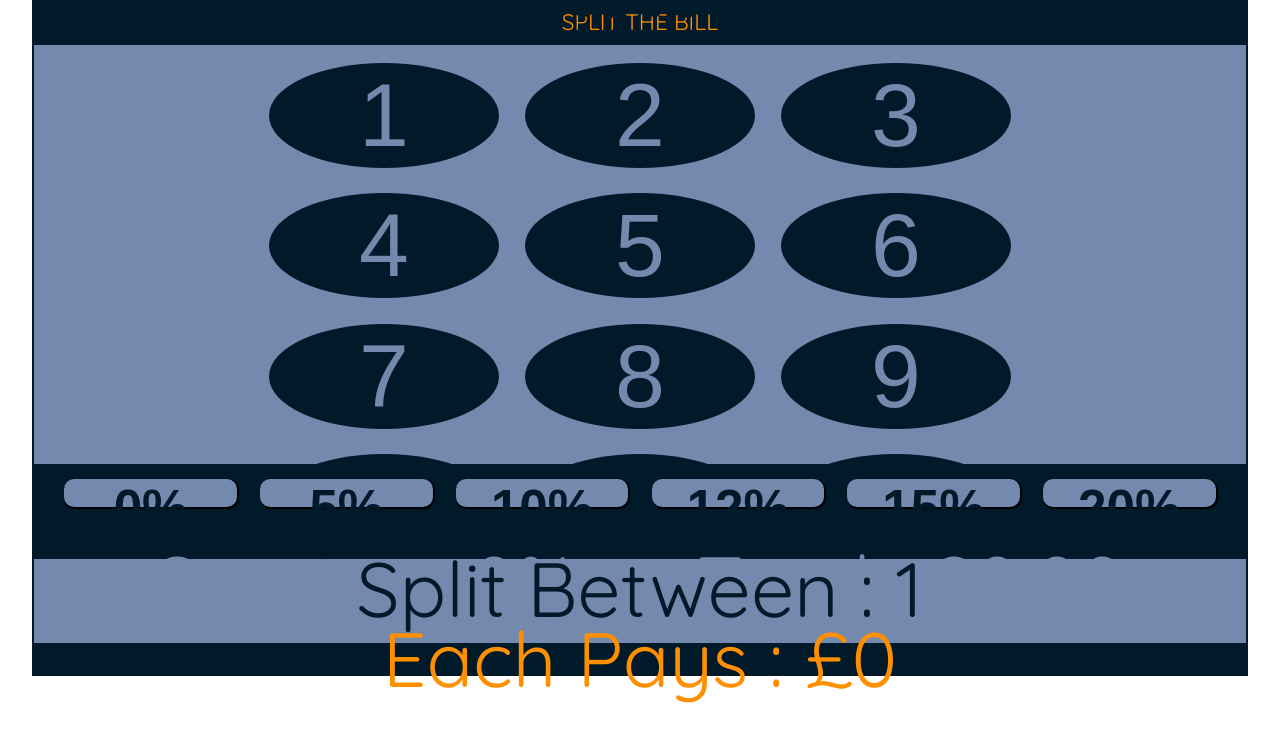
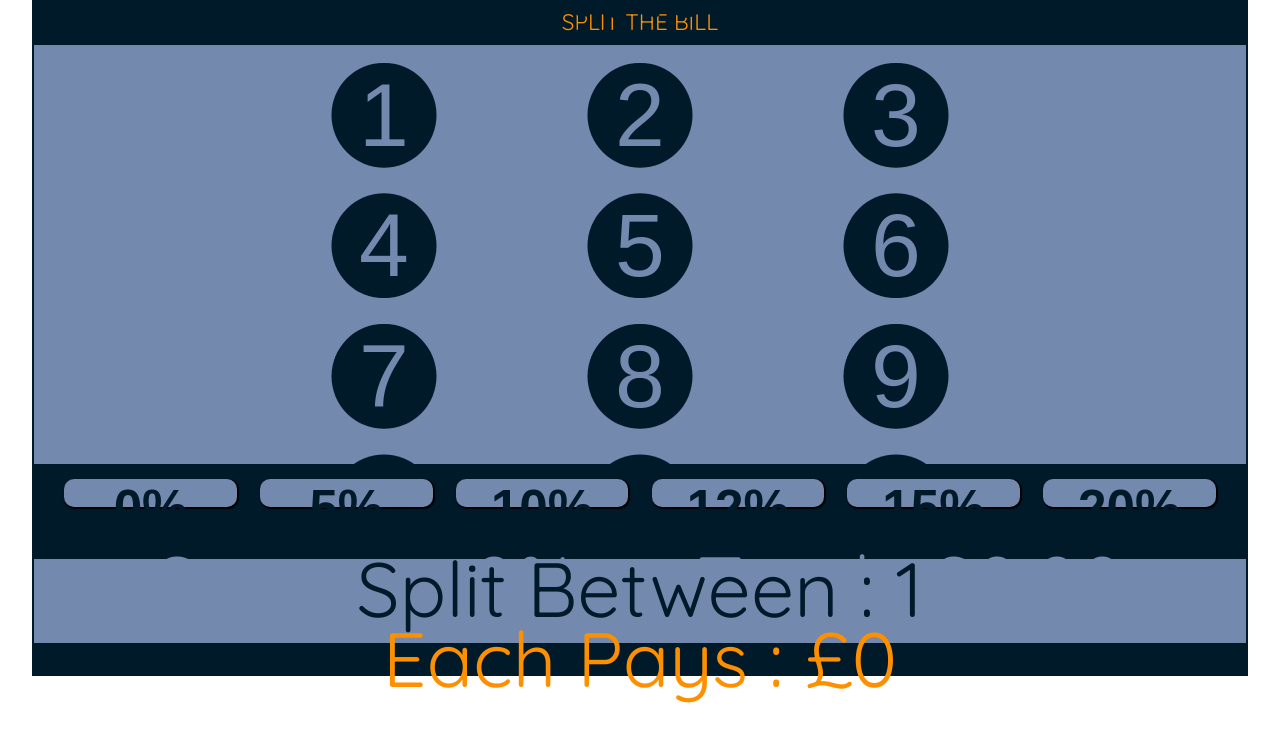
Before and after one commit to NoahAldhous/split-the-bill, a Vue app in the folder noahs-first-vue-project/: page / in a window 1280 px wide. Shown: the top 742 px of the page. Built offline with nearby package versions, Linux system fonts and the light colour scheme.

Commit message:
added clip path circle to calculator buttons

```diff
--- a/noahs-first-vue-project/src/App.vue
+++ b/noahs-first-vue-project/src/App.vue
@@ -222,7 +222,7 @@ function calculateAmountToPay() {
 .grid-item {
   border: none;
   background-color: var(--dark-color);
-  /* clip-path: circle(); */
+  clip-path: circle();
   border-radius: 50%;
   margin: 5%;
   color: var(--soft-color);
```
